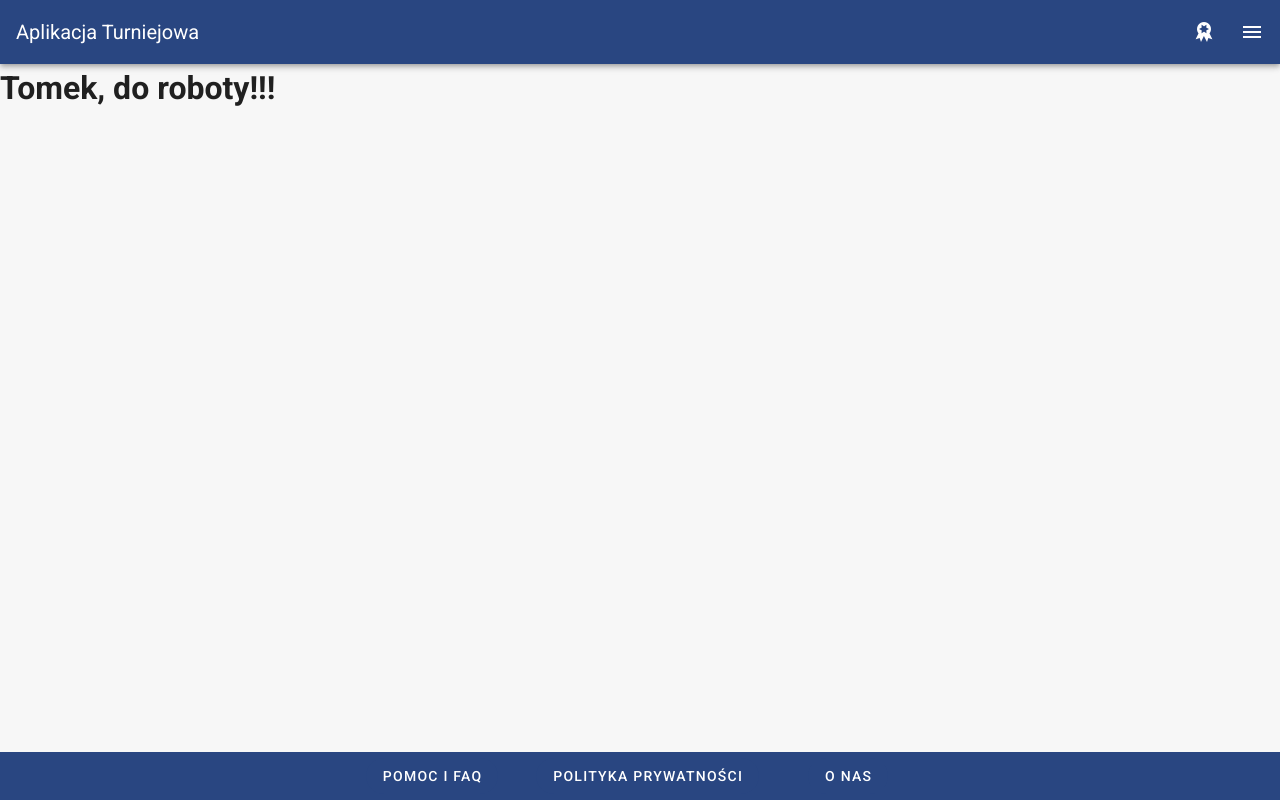
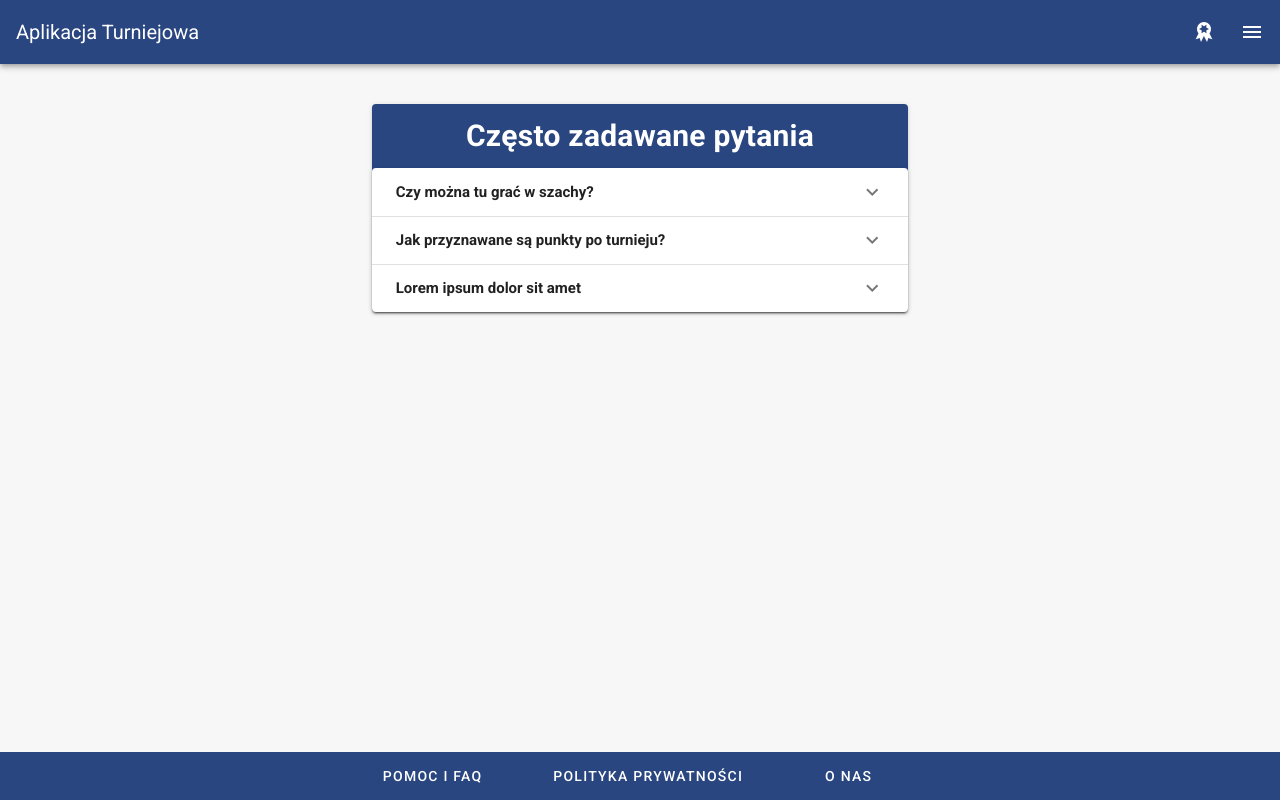
Before and after one commit to skni-kod/TournamentAppFrontend, a Vue app: page /faq in a window 1280 px wide. Shown: the top 800 px of the page. Built offline with nearby package versions, Linux system fonts and the light colour scheme.

Commit message:
Too long time clicking

```diff
--- a/src/store/modules/user.ts
+++ b/src/store/modules/user.ts
@@ -54,7 +54,6 @@ const userModule: Module<any, any> = {
     logout({ dispatch, commit, state }) {
       commit('clearAuthData');
       router.replace({ name: 'Login' });
-      alert("Wylogowanie przebiegło pomyślnie.")
     },
     register({ dispatch }, data) {
       axios
--- a/src/views/FAQ.vue
+++ b/src/views/FAQ.vue
@@ -1,13 +1,58 @@
 <template>
-    <h1>
-        Tomek, do roboty!!!
-    </h1>
+  <v-container>
+    <v-row justify="center">
+      <v-col cols="12" sm="10" md="8" lg="6" xl="4" class="pa-md-4 my-6" style="max-width: 600px">
+        <v-card class="primary white--text mx-3">
+          <v-card-title
+            class="text-center justify-center px-6"
+            style="word-break: break-word;"
+          >
+            <h2>Często zadawane pytania</h2>
+          </v-card-title>
+          <v-expansion-panels accordion multiple>
+            <v-expansion-panel
+              v-for="(item, id) in questions"
+              :key="id"
+              class="text-justify"
+            >
+              <v-expansion-panel-header>
+                <h4>{{ item.question }}</h4></v-expansion-panel-header
+              >
+              <v-expansion-panel-content>
+                {{ item.answer }}
+              </v-expansion-panel-content>
+            </v-expansion-panel>
+          </v-expansion-panels>
+        </v-card>
+      </v-col>
+    </v-row>
+  </v-container>
 </template>
 
-<script lang="ts">
+<script>
 import Vue from 'vue';
-import { Component} from 'vue-property-decorator';
-
+import { Component } from 'vue-property-decorator';
 @Component
-export default class FAQ extends Vue {}
+export default class FAQ extends Vue {
+  data() {
+    return {
+      questions: [
+        {
+          question: 'Czy można tu grać w szachy?',
+          answer: 'Tak, można tu grać w szachy',
+        },
+        {
+          question: 'Jak przyznawane są punkty po turnieju?',
+          answer:
+            'Lorem ipsum dolor sit amet, consectetur adipiscing elit. Etiam semper, arcu vitae ornare maximus, est leo ullamcorper felis, a elementum lorem lectus ut nisl. Donec fringilla iaculis mauris, vel tincidunt eros malesuada ac. Morbi molestie, tellus non facilisis laoreet, velit leo ullamcorper leo, sit amet vehicula velit turpis eget elit.',
+        },
+        {
+          question: 'Lorem ipsum dolor sit amet',
+          answer:
+            'Quia labore voluptas et aut ipsa sit. Nihil voluptatem excepturi nostrum error dolor voluptas et. Quo doloremque ut sunt. Voluptatem neque inventore corporis ut sit quia. Neque dolorem est dicta iure. Excepturi quia aut dignissimos consequatur quia ut blanditiis enim.',
+        },
+      ],
+    };
+  }
+}
 </script>
```
